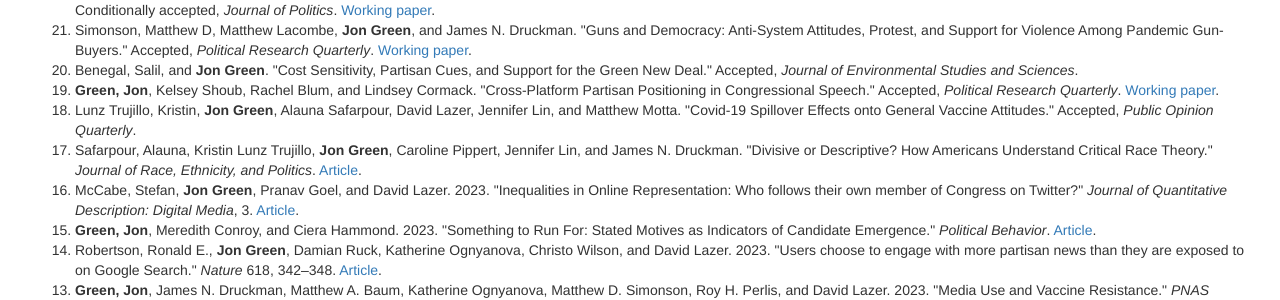
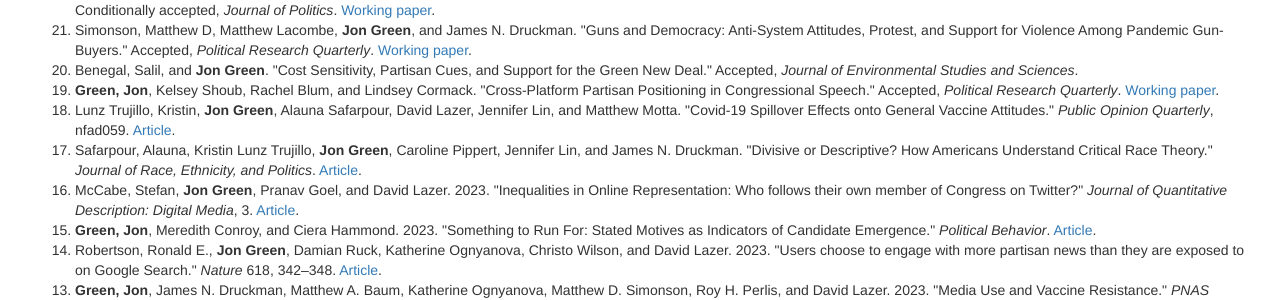
Before and after one commit to jgreen4919/jgreen4919.github.io, a Jekyll site: the page index.html, which Jekyll copies as it is, in a window 1280 px wide and 900 px high, scrolled down 711 px. Shown: the part 158-458 px from the top of the window. Built offline with Jekyll 4.4.1, drawn with Linux system fonts in a browser that asks for light colours.

Commit message:
spillover

```diff
--- a/index.html
+++ b/index.html
@@ -42,7 +42,7 @@
     <li>Simonson, Matthew D, Matthew Lacombe, <strong>Jon Green</strong>, and James N. Druckman. "Guns and Democracy: Anti-System Attitudes, Protest, and Support for Violence Among Pandemic Gun-Buyers." Accepted, <i>Political Research Quarterly</i>. <a href="'https://www.ipr.northwestern.edu/our-work/working-papers/2022/wp-22-37.html">Working paper</a>.</li>
   <li>Benegal, Salil, and <strong>Jon Green</strong>. "Cost Sensitivity, Partisan Cues, and Support for the Green New Deal." Accepted, <i>Journal of Environmental Studies and Sciences</i>.</li>
     <li> <strong>Green, Jon</strong>, Kelsey Shoub, Rachel Blum, and Lindsey Cormack. "Cross-Platform Partisan Positioning in Congressional Speech." Accepted, <i>Political Research Quarterly</i>. <a href="https://osf.io/85atn">Working paper</a>.</li>
-    <li>Lunz Trujillo, Kristin, <strong>Jon Green</strong>, Alauna Safarpour, David Lazer, Jennifer Lin, and Matthew Motta. "Covid-19 Spillover Effects onto General Vaccine Attitudes." Accepted, <i>Public Opinion Quarterly</i>.</li>
+    <li>Lunz Trujillo, Kristin, <strong>Jon Green</strong>, Alauna Safarpour, David Lazer, Jennifer Lin, and Matthew Motta. "Covid-19 Spillover Effects onto General Vaccine Attitudes." <i>Public Opinion Quarterly</i>, nfad059. <a href="https://academic.oup.com/poq/advance-article-abstract/doi/10.1093/poq/nfad059/7615076">Article</a>.</li></li>
     <li> Safarpour, Alauna, Kristin Lunz Trujillo, <strong>Jon Green</strong>, Caroline Pippert, Jennifer Lin, and James N. Druckman. "Divisive or Descriptive? How Americans Understand Critical Race Theory." <i>Journal of Race, Ethnicity, and Politics</i>. <a href="https://www.cambridge.org/core/journals/journal-of-race-ethnicity-and-politics/article/divisive-or-descriptive-how-americans-understand-critical-race-theory/F38A0BF94B50FC32BEAA667498936458">Article</a>.</li></li>
     <li>McCabe, Stefan, <strong>Jon Green</strong>, Pranav Goel, and David Lazer. 2023. "Inequalities in Online Representation: Who follows their own member of Congress on Twitter?" <i>Journal of Quantitative Description: Digital Media</i>, 3. <a href="https://journalqd.org/article/view/4100">Article</a>.</li>
     <li> <strong>Green, Jon</strong>, Meredith Conroy, and Ciera Hammond. 2023. "Something to Run For: Stated Motives as Indicators of Candidate Emergence." <i>Political Behavior</i>. <a href="https://link.springer.com/article/10.1007/s11109-023-09872-z">Article</a>.</li>
```
Also changed, not shown: 4 other files.
